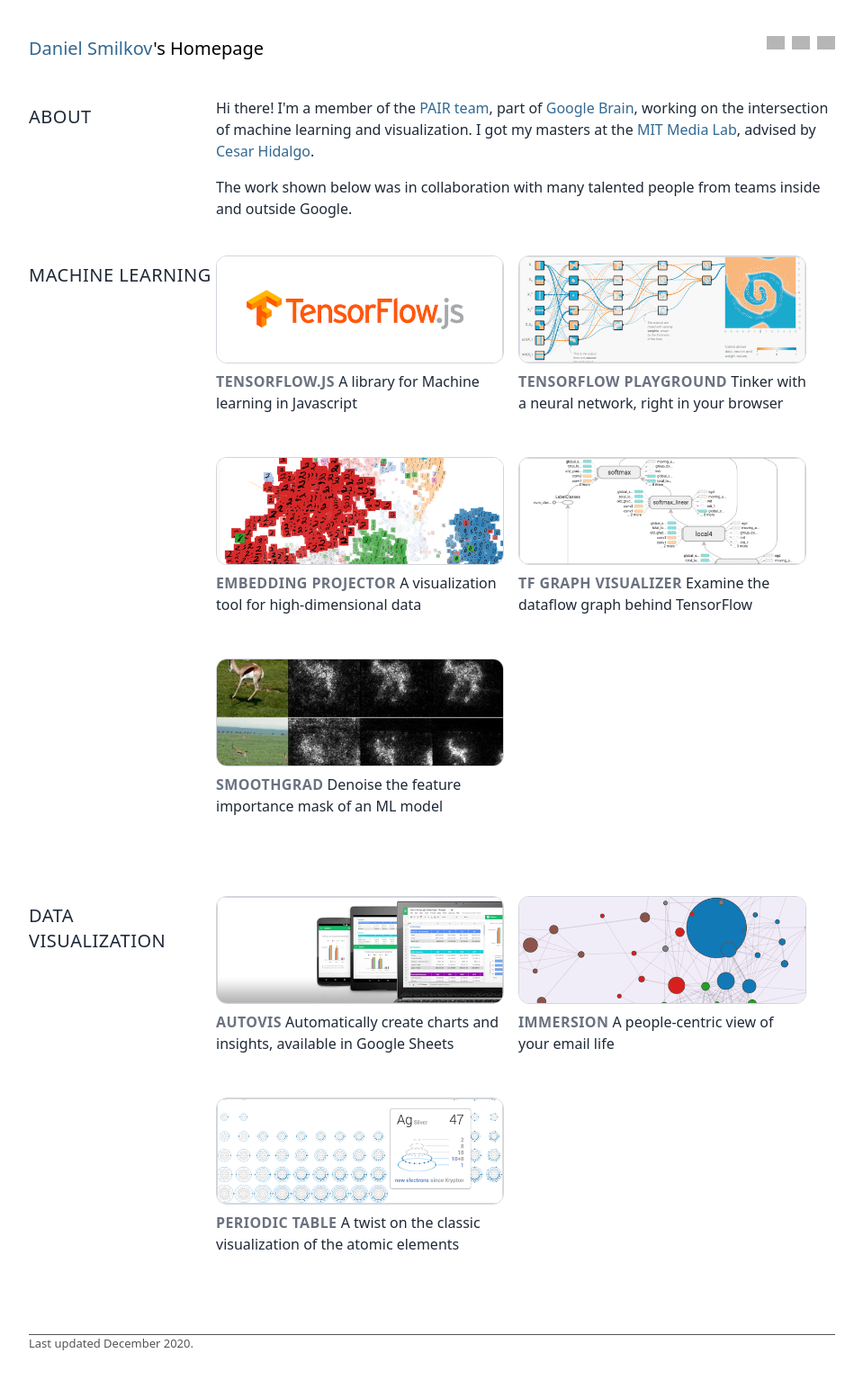
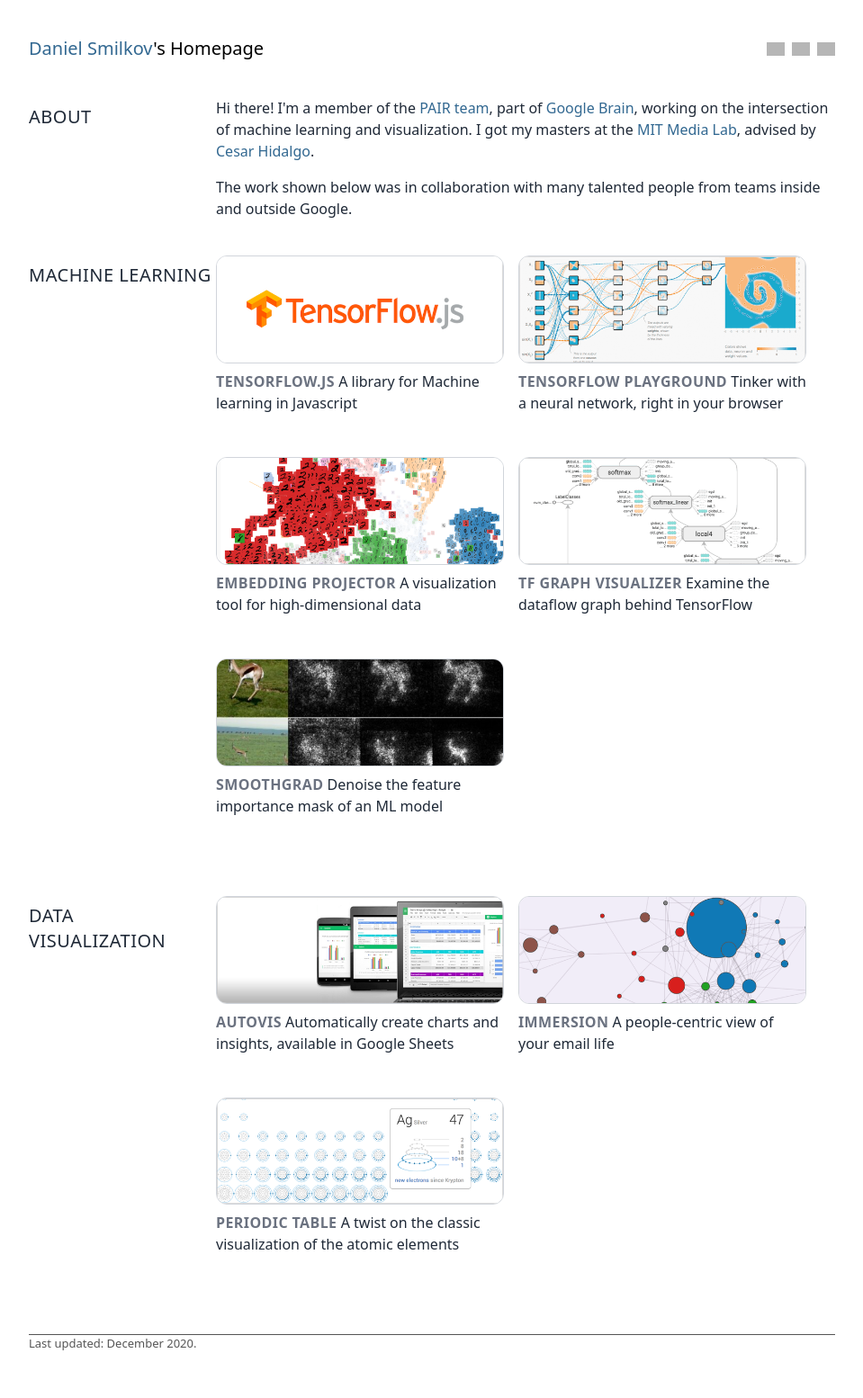
Before and after one commit to dsmilkov/dsmilkov.github.io, a Jekyll site: the page built from index.html, in a window 1280 px wide. Shown: the whole page at 90% size, without its empty margins (160-1119 px from the left). Built offline with Jekyll 4.4.1, drawn with Linux system fonts in a browser that asks for light colours; nearby versions of some CDN libraries; grey boxes are pictures that could not be loaded.

Commit message:
polish header

```diff
--- a/_layouts/default.html
+++ b/_layouts/default.html
@@ -22,7 +22,7 @@
 <body>
   <div class="font-sans mx-6 my-10 flex flex-col items-center">
     <div class="max-w-4xl">
-      <div class="mb-10 text-xl flex justify-between">
+      <div class="mb-10 text-xl flex justify-between items-center">
         <div><a href="/">Daniel Smilkov</a>'s Homepage</div>
         <div class="flex flex-shrink-0">
           <a href="http://github.com/dsmilkov"><img class="opacity-75 hover:opacity-100 mr-2" height="20" width="20" src="https://cdn.jsdelivr.net/npm/simple-icons@v4/icons/github.svg"/></a>
@@ -34,7 +34,7 @@
       {{ content }}
 
       <div id="footer">
-        <p>Last updated {{ site.time | date: '%B %Y' }}.</p>
+        <p>Last updated: {{ site.time | date: '%B %Y' }}.</p>
       </div>
     </div>
   </div> <!-- /container -->
--- a/static/css/main.css
+++ b/static/css/main.css
@@ -1,7 +1,3 @@
-body {
-  font-family: 'Merriweather', serif;
-}
-
 a {
   color: #326891;
 }
```
